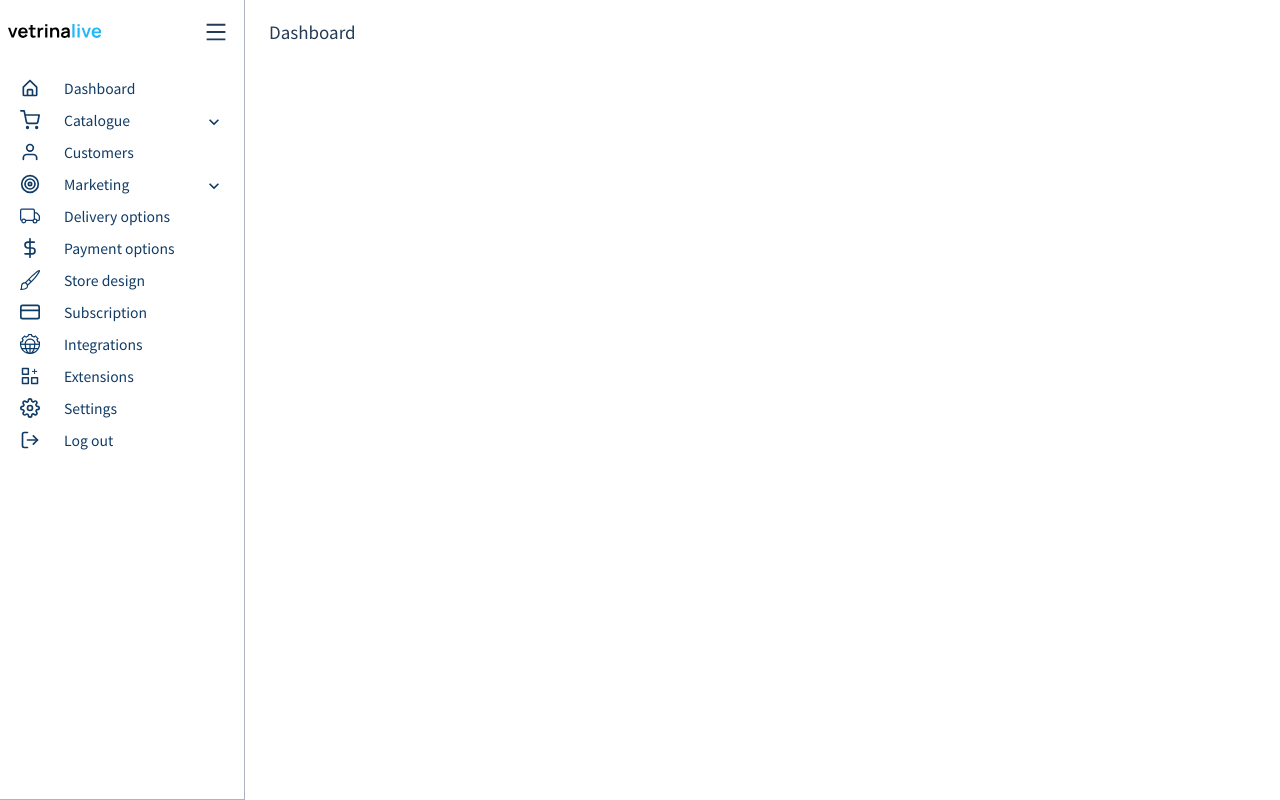
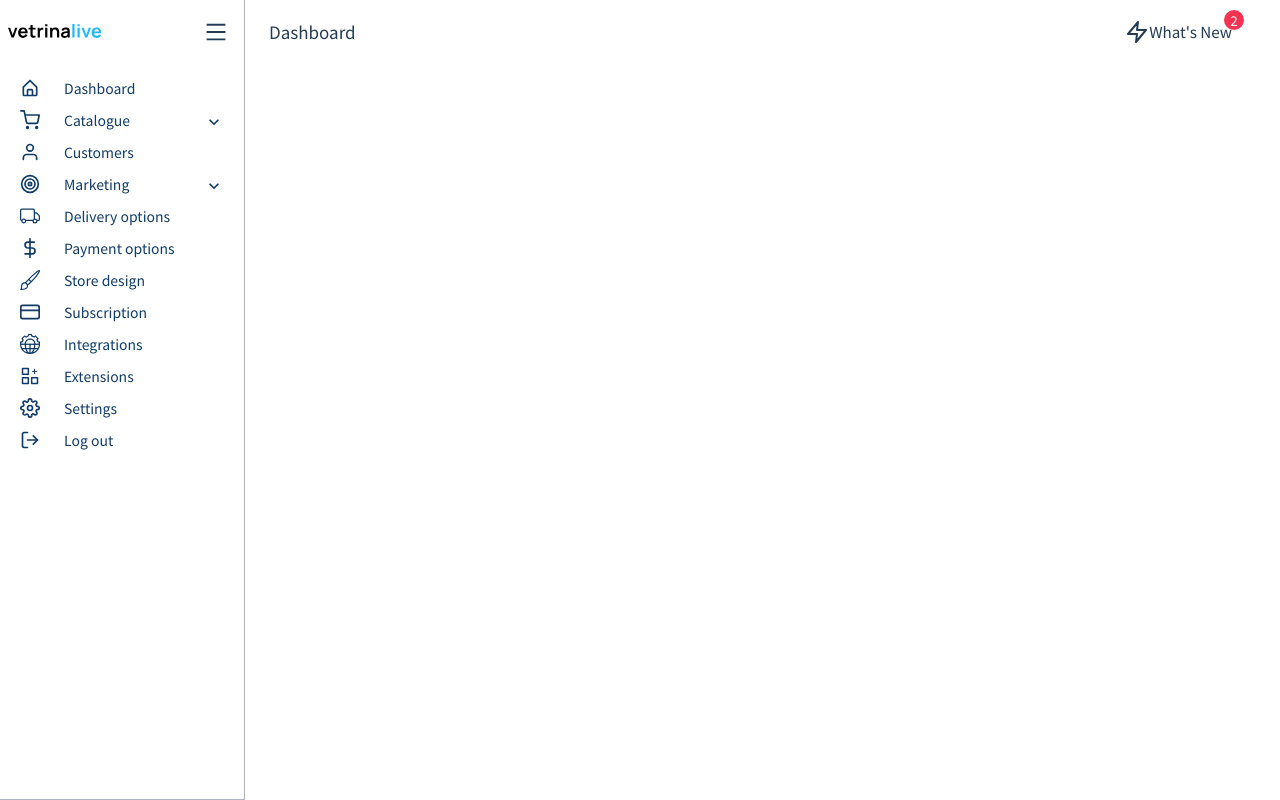
Before and after one commit to ismail-benlaredj/vetrina-academy-ld, a React (Create React App) app: page / in a window 1280 px wide. Built offline with nearby package versions, Linux system fonts and the light colour scheme; the HTML template or start-up script is replaced by a standard one.

Commit message:
Update mainlayout structure

```diff
--- /dev/null
+++ b/src/layout/main-layout/header/index.tsx
@@ -0,0 +1,87 @@
+import { styled, useTheme } from '@mui/material/styles';
+import MuiAppBar, { AppBarProps as MuiAppBarProps } from '@mui/material/AppBar';
+import Toolbar from '@mui/material/Toolbar';
+import IconButton from '@mui/material/IconButton';
+import Typography from '@mui/material/Typography';
+import { FiZap } from 'react-icons/fi';
+import Box from '@mui/material/Box';
+const drawerWidth = 245;
+
+interface AppBarProps extends MuiAppBarProps {
+    open?: boolean;
+}
+
+const AppBar = styled(MuiAppBar, {
+    shouldForwardProp: (prop) => prop !== 'open',
+})<AppBarProps>(({ theme, open }) => ({
+    zIndex: theme.zIndex.drawer,
+    transition: theme.transitions.create(['width', 'margin'], {
+        easing: theme.transitions.easing.sharp,
+        duration: theme.transitions.duration.leavingScreen,
+    }),
+    backgroundColor: theme.palette.common.white,
+    height: '60px',
+    boxShadow: 'none',
+    ...(open && {
+        marginLeft: drawerWidth,
+        width: `calc(100% - ${drawerWidth}px)`,
+        transition: theme.transitions.create(['width', 'margin'], {
+            easing: theme.transitions.easing.sharp,
+            duration: theme.transitions.duration.enteringScreen,
+        }),
+    }),
+    ...(!open && {
+        marginLeft: `calc(${theme.spacing(7)} + 1px)`,
+        width: `calc(100% - ${theme.spacing(7)} - 1px)`,
+    }),
+}));
+const StyledIconBtn = styled(IconButton)(({ theme }) => ({
+    marginRight: theme.spacing(2),
+    color: theme.palette.text.secondary,
+    fontFamily: theme.typography.fontFamily.primary,
+    '&:hover': {
+        backgroundColor: theme.palette.common.white,
+    },
+}));
+
+const StyledToolbar = styled(Toolbar)(({ theme }) => ({
+    display: 'flex',
+    justifyContent: 'space-between',
+    alignItems: 'center',
+    padding: theme.spacing(0, 1),
+}));
+export default function Header({ open }: AppBarProps) {
+    const theme = useTheme();
+
+    console.log(theme.spacing(7))
+    return (
+        <AppBar position="fixed" open={open}>
+            <StyledToolbar >
+                <Typography variant="h3" color='text.secondary' sx={{ fontWeight: '500', fontFamily: theme.typography.fontFamily.secondary }}>
+                    Dashboard
+                </Typography>
+                <StyledIconBtn >
+                    <FiZap style={{
+                        color: 'inherit',
+                    }} />
+                    <Typography variant="h3" sx={{ fontWeight: 500 }}>
+                        What's New
+                    </Typography>
+                    <Box sx={{
+                        width: '20px',
+                        height: '20px',
+                        bgcolor: theme.palette.error.main,
+                        borderRadius: 50,
+                        top: '-2px',
+                        right: '-4px',
+                        position: 'absolute',
+                    }}>
+                        <Typography variant='h4' color='white' sx={{ fontWeight: 500 }}>
+                            2
+                        </Typography>
+                    </Box>
+                </StyledIconBtn>
+            </StyledToolbar>
+        </AppBar>
+    )
+}
--- /dev/null
+++ b/src/layout/main-layout/index.tsx
@@ -0,0 +1,25 @@
+import Box from '@mui/material/Box';
+import { styled, useTheme } from '@mui/material/styles';
+import { Outlet } from 'react-router-dom';
+import Sidebar from './sidebar';
+import Header from './header';
+import { useState } from 'react';
+
+export default function MainLayout() {
+    const theme = useTheme();
+    const [open, setOpen] = useState(true);
+    const handleDrawerState = () => {
+        setOpen(!open)
+    };
+
+
+    return (
+        <Box sx={{ display: 'flex', color: theme.palette.text.secondary }}>
+            <Header open={open} />
+            <Sidebar open={open} handleDrawerState={handleDrawerState} />
+            <Box component="main" >
+                <Outlet />
+            </Box>
+        </Box>
+    )
+}
--- a/src/layout/main-layout/sidebar/index.tsx
+++ b/src/layout/main-layout/sidebar/index.tsx
@@ -1,19 +1,16 @@
 import { styled, useTheme, Theme, CSSObject } from '@mui/material/styles';
 import Box from '@mui/material/Box';
 import Drawer from '@mui/material/Drawer';
-import MuiAppBar, { AppBarProps as MuiAppBarProps } from '@mui/material/AppBar';
-import Toolbar from '@mui/material/Toolbar';
 import List from '@mui/material/List';
+import IconButton from '@mui/material/IconButton';
+import { AiOutlineMenu } from 'react-icons/ai';
 import Typography from '@mui/material/Typography';
 import Divider from '@mui/material/Divider';
-import IconButton from '@mui/material/IconButton';
-import { AiOutlineMenu } from 'react-icons/ai';
 import Logo from '../../../assets/icons/Logo';
 import NavItem from './nav-item';
 import NavCollapse from './group-nav-item';
 import navItemsList from '../../../constants/nav-itmes';
 import { useState } from 'react';
-import { Outlet } from 'react-router-dom';
 
 
 const drawerWidth = 245;
@@ -49,30 +46,7 @@ const DrawerHeader = styled('div')(({ theme }) => ({
     ...theme.mixins.toolbar,
 }));
 
-interface AppBarProps extends MuiAppBarProps {
-    open?: boolean;
-}
 
-const AppBar = styled(MuiAppBar, {
-    shouldForwardProp: (prop) => prop !== 'open',
-})<AppBarProps>(({ theme, open }) => ({
-    zIndex: theme.zIndex.drawer,
-    transition: theme.transitions.create(['width', 'margin'], {
-        easing: theme.transitions.easing.sharp,
-        duration: theme.transitions.duration.leavingScreen,
-    }),
-    backgroundColor: theme.palette.common.white,
-    height: '60px',
-    boxShadow: 'none',
-    ...(open && {
-        marginLeft: drawerWidth,
-        width: `calc(100% - ${drawerWidth}px)`,
-        transition: theme.transitions.create(['width', 'margin'], {
-            easing: theme.transitions.easing.sharp,
-            duration: theme.transitions.duration.enteringScreen,
-        }),
-    }),
-}));
 
 const StyledDrawer = styled(Drawer, { shouldForwardProp: (prop) => prop !== 'open' })(
     ({ theme, open }) => ({
@@ -90,40 +64,17 @@ const StyledDrawer = styled(Drawer, { shouldForwardProp: (prop) => prop !== 'ope
         }),
     }),
 );
+interface Props {
+    open: boolean;
+    handleDrawerState: () => void;
+}
 
-export default function MainLayout() {
+export default function Sidebar({ open, handleDrawerState }: Props) {
     const theme = useTheme();
-    const [open, setOpen] = useState(true);
-
-    const handleDrawerState = () => {
-        console.log('handleDrawerState');
-        setOpen(!open)
-    };
 
 
 
     return (
-        <Box sx={{ display: 'flex', color: theme.palette.text.secondary }}>
-
-            <AppBar position="fixed" open={open}>
-                <Toolbar>
-                    <IconButton
-                        color="inherit"
-                        aria-label="open drawer"
-                        onClick={handleDrawerState}
-                        edge="start"
-                        sx={{
-                            marginRight: 5,
-                            ...(open && { display: 'none' }),
-                        }}
-                    >
-                        <AiOutlineMenu style={{ color: theme.palette.text.secondary }} />
-                    </IconButton>
-                    <Typography variant="h3" color='text.secondary' sx={{ fontWeight: '500', fontFamily: theme.typography.fontFamily.secondary }}>
-                        Dashboard
-                    </Typography>
-                </Toolbar>
-            </AppBar>
         <StyledDrawer variant="permanent" open={open}>
             <DrawerHeader>
                 <Box sx={{ width: "93.25px", display: open ? 'block' : 'none' }}>
@@ -147,9 +98,6 @@ export default function MainLayout() {
             </List>
             <Divider />
         </StyledDrawer>
-            <Box component="main" >
-                <Outlet />
-            </Box>
-        </Box>
+
     );
 }
--- a/src/routes/index.tsx
+++ b/src/routes/index.tsx
@@ -1,7 +1,7 @@
 import { RouteObject, useRoutes } from 'react-router-dom';
 import Dashboard from "../pages/dashboard"
 import Orders from "../pages/orders"
-import MainLayout from "../layout/main-layout/sidebar"
+import MainLayout from "../layout/main-layout"
 
 
 export default function AppRoutes() {
```
Lines whose indentation alone changed are shown as unchanged.
